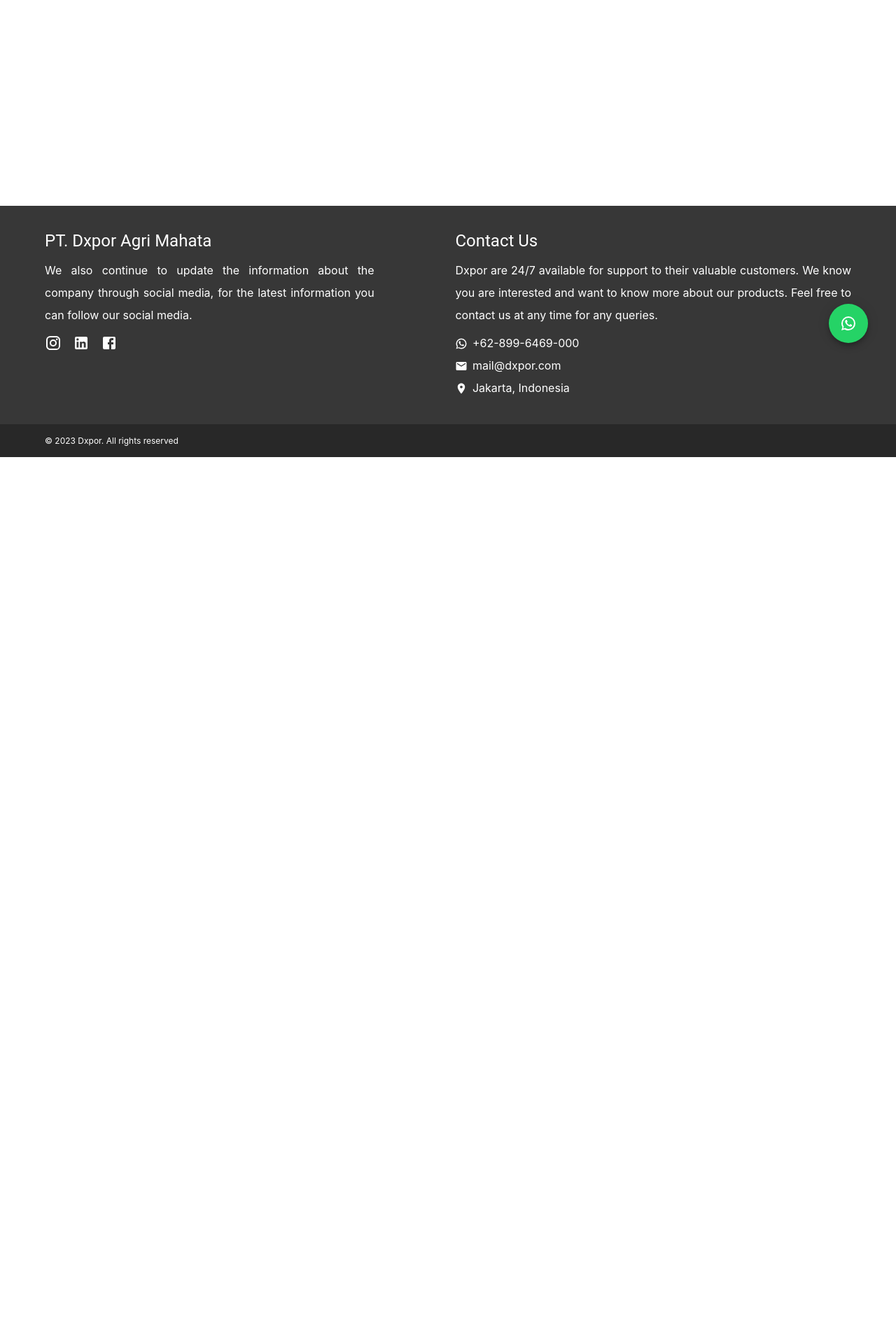
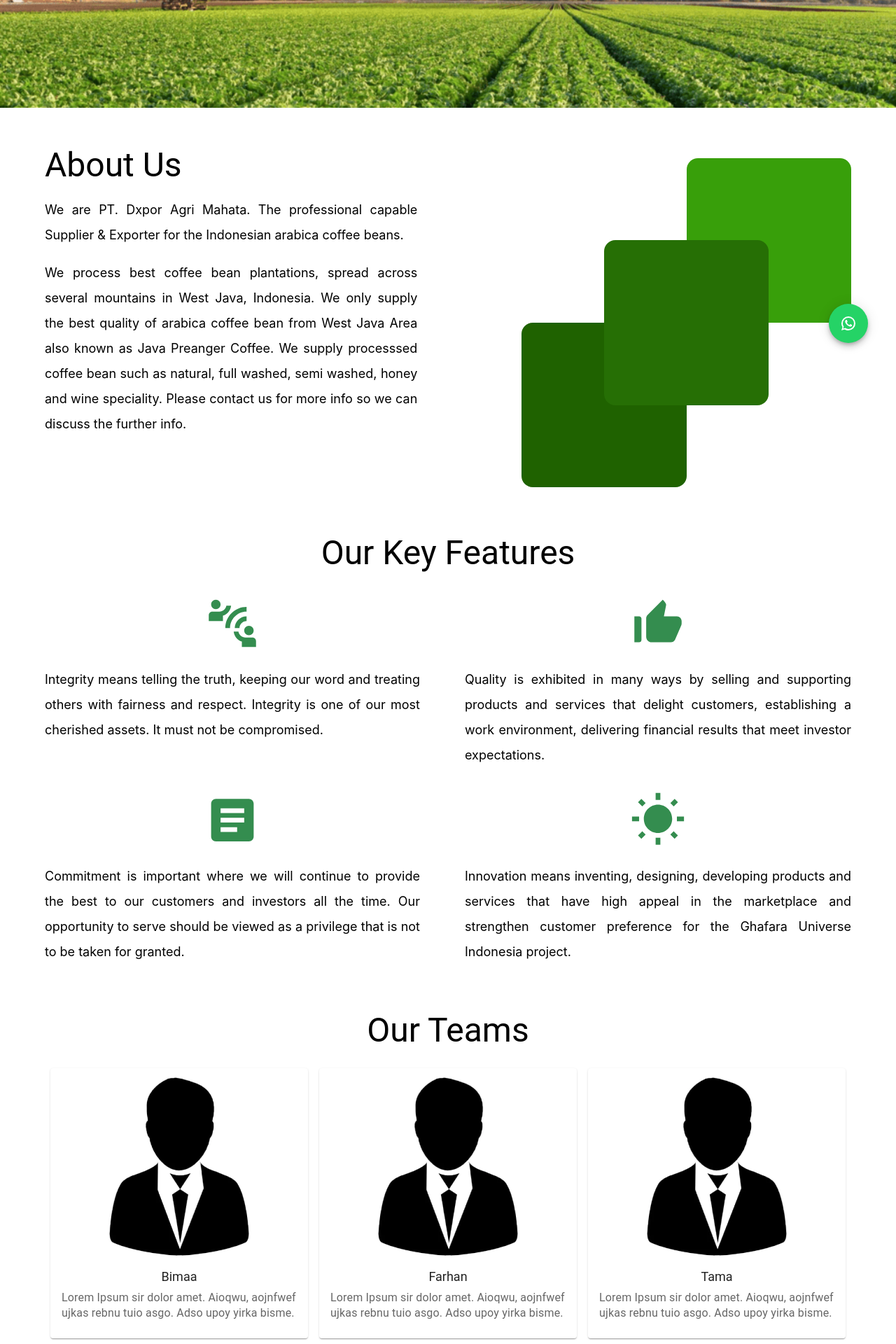
Before and after one commit to bimaaghafara/dxpor, a Next.js app: page / in a window 1280 px wide. Shown: the part 280-2200 px from the top of the page at 70% size. Before the commit the page ends 933 px from the top, so only its background shows below. Built offline with nearby package versions, Linux system fonts and the light colour scheme.

Commit message:
update homepage

```diff
--- /dev/null
+++ b/pages/about-us.tsx
@@ -0,0 +1,2 @@
+import AboutUsPage from 'src/pages/about-us';
+export default AboutUsPage;
--- /dev/null
+++ b/src/pages/about-us/components/about-us.tsx
@@ -0,0 +1,80 @@
+import Container from '@mui/material/Container';
+import Grid from '@mui/material/Grid';
+import Typography from '@mui/material/Typography';
+import Box from '@mui/material/Box';
+import { SxProps } from '@mui/material';
+
+type ISmallBox = {
+    sx: SxProps,
+    children?: React.ReactNode,
+}
+
+const SmallBox = ({
+    sx, children
+}: ISmallBox) => (
+    <Box
+        sx={{
+            width: '50%',
+            pb: '50%',
+            position: 'absolute',
+            borderRadius: '16px',
+            ...sx
+        }}
+    >
+        {children}
+    </Box>
+);
+
+const AboutUs = () => (
+    <Container maxWidth="lg">
+        <Grid container spacing={2} sx={{ pt: '54px' }}>
+            <Grid item xs={12} sm={7}>
+                <Box>
+                    <Typography variant="h3" sx={{ fontSize: {xs: '2rem', md: '3rem' }}} >About Us</Typography>
+                    <Box sx={{
+                        '& p': {
+                            textAlign: 'justify',
+                            xs: {
+                                fontSize: '12px',
+                                lineHeight: 2
+                            },
+                            md: {
+                                fontSize: '18px',
+                            }
+                        },
+                        pr: { xs: 0, md : '20%' }
+                    }}>
+                        <p>
+                            We are PT. Dxpor Agri Mahata. The professional capable Supplier & Exporter for the Indonesian arabica coffee beans.
+                        </p>
+                        <p>
+                            We process best coffee bean plantations, spread across several mountains in West Java, Indonesia. We only supply the best quality of arabica coffee bean from West Java Area also known as Java Preanger Coffee. We supply processsed coffee bean such as natural, full washed, semi washed, honey and wine speciality. Please contact us for more info so we can discuss the further info.
+                        </p>
+                    </Box>
+                </Box>
+            </Grid>
+            <Grid item xs={12} sm={5}>
+                <Box
+                    sx={{
+                        width: ['70%', '70%', '100%'],
+                        pb: ['70%', '70%', '100%'],
+                        position: 'relative',
+                        m: '18px auto'
+                    }}
+                >
+                    <SmallBox
+                        sx={{ background: '#1f6200', top: '50%' }}
+                    />
+                    <SmallBox
+                        sx={{ background: '#389f0a', left: '50%' }}
+                    />
+                    <SmallBox
+                        sx={{ background: '#266f05', top: '25%', left: '25%' }}
+                    />
+                </Box>
+            </Grid>
+        </Grid>
+    </Container>
+);
+
+export default AboutUs;
--- /dev/null
+++ b/src/pages/about-us/index.tsx
@@ -0,0 +1,15 @@
+import Layout from "src/components/layout";
+import AboutUs from "./components/about-us";
+import Box from "@mui/material/Box";
+
+const AboutUsPage = () => {
+    return (
+        <Layout>
+            <Box sx={{ mb: '48px' }}>
+                <AboutUs />
+            </Box>
+        </Layout>
+    );
+};
+
+export default AboutUsPage;
--- /dev/null
+++ b/src/pages/home/components/home-banner.tsx
@@ -0,0 +1,21 @@
+import Box from '@mui/material/Box';
+
+const HomeBanner = () => (
+    <Box
+        sx={{
+            margin: '0 -24px',
+            background: "url('/img/home-banner.png') center center",
+            backgroundSize: "cover",
+            pb: {
+                xs: '50%',
+                sm: '40%',
+                md: '30%'
+            },
+            '& img': {
+                width: '100%'
+            }
+        }}
+    />
+)
+
+export default HomeBanner;
--- /dev/null
+++ b/src/pages/home/components/key-features.tsx
@@ -0,0 +1,47 @@
+import ConnectWithoutContactIcon from '@mui/icons-material/ConnectWithoutContact';
+import ThumbUpAltIcon from '@mui/icons-material/ThumbUpAlt';
+import ArticleIcon from '@mui/icons-material/Article';
+import WbSunnyIcon from '@mui/icons-material/WbSunny';
+import Container from '@mui/material/Container';
+import Grid from '@mui/material/Grid';
+import Typography from '@mui/material/Typography';
+
+const KeyFeatures = () => (
+    <Container maxWidth="lg" sx={{ pt: '48px' }}>
+        <Typography variant="h3" sx={{ fontSize: {xs: '2rem', md: '3rem', textAlign: 'center' }}}> Our Key Features </Typography>
+        <Grid container spacing={2} sx={{
+            pt: '32px',
+            '& p': { lineHeight: 2, textAlign: 'justify', fontSize: ['12px', '12px', '18px'] },
+            '& .key-left': { pr: ['16px', '16px', '32px'] },
+            '& .key-right': { pl: ['16px', '16px', '32px'] },
+            '& svg': { fontSize: ['63px', '63px', '81px'], width: '100%', color: '#348D4F' }
+        }}>
+            <Grid item xs={12} sm={6} className="key-left">
+                <ConnectWithoutContactIcon />
+                <p>
+                    Integrity means telling the truth, keeping our word and treating others with fairness and respect. Integrity is one of our most cherished assets. It must not be compromised.
+                </p>
+            </Grid>
+            <Grid item xs={12} sm={6} className="key-right">
+                <ThumbUpAltIcon />
+                <p>
+                    Quality is exhibited in many ways by selling and supporting products and services that delight customers, establishing a work environment, delivering financial results that meet investor expectations.
+                </p>
+            </Grid>
+            <Grid item xs={12} sm={6} className="key-left">
+                <ArticleIcon />
+                <p>
+                    Commitment is important where we will continue to provide the best to our customers and investors all the time. Our opportunity to serve should be viewed as a privilege that is not to be taken for granted.
+                </p>
+            </Grid>
+            <Grid item xs={12} sm={6} className="key-right">
+                <WbSunnyIcon />
+                <p>
+                Innovation means inventing, designing, developing products and services that have high appeal in the marketplace and strengthen customer preference for the Ghafara Universe Indonesia project.
+                </p>
+            </Grid>
+        </Grid>
+    </Container>
+);
+
+export default KeyFeatures;
--- /dev/null
+++ b/src/pages/home/components/team.tsx
@@ -0,0 +1,97 @@
+import Container from '@mui/material/Container';
+import Typography from '@mui/material/Typography';
+import Card from '@mui/material/Card';
+import CardActions from '@mui/material/CardActions';
+import CardContent from '@mui/material/CardContent';
+import CardMedia from '@mui/material/CardMedia';
+import IconButton from '@mui/material/IconButton';
+import InstagramIcon from '@mui/icons-material/Instagram';
+import FacebookIcon from '@mui/icons-material/Facebook';
+import LinkedInIcon from '@mui/icons-material/LinkedIn';
+import Box from '@mui/material/Box';
+
+type ICardPerson = {
+  name?: string;
+  img?: string;
+  desc?: string;
+  // fb?: string;
+  // linkedin?: string;
+  // ig?: string;
+}
+
+const CardPerson = ({
+  name="Full Name",
+  img="/img/person.png",
+  desc="Lorem Ipsum sir dolor amet. Aioqwu, aojnfwef ujkas rebnu tuio asgo. Adso upoy yirka bisme.",
+  // fb,
+  // linkedin,
+  // ig,
+}: ICardPerson) => (
+  <Box sx={{ p: ['2px 4px', '2px 8px'] }}>
+      <Card sx={{ m: 'auto' }}>
+          <CardMedia
+              component="img"
+              alt="green iguana"
+              height="240"
+              image={img}
+              sx={{
+                pt: '12px',
+                height: ['90px', '140px', '270px' ]
+              }}
+          />
+          <CardContent sx={{
+            p: { xs: '8px', sm: '12px', md: '16px' }
+          }}>
+              <Typography
+                gutterBottom
+                variant="h5"
+                component="div"
+                sx={{
+                  fontSize: { xs: '12px', sm: '14px', md: '18px' },
+                  textAlign: 'center',
+                }}
+              >
+                  {name}
+              </Typography>
+              <Typography
+                variant="body2"
+                color="text.secondary"
+                sx={{
+                  fontSize: { xs: '10px', sm: '12px', md: '16px' }
+                }}
+              >
+                  {desc}
+              </Typography>
+          </CardContent>
+          {/* <CardActions sx={{
+              textAlign: 'center',
+              display: 'block',
+              '& button': { display: 'inline' }
+          }}>
+              <IconButton size="small"><LinkedInIcon /></IconButton>
+              <IconButton size="small"><InstagramIcon /></IconButton>
+              <IconButton size="small"><FacebookIcon /></IconButton>
+          </CardActions> */}
+      </Card>
+  </Box>
+);
+
+const Team = () => {
+  return (
+    <Container maxWidth="lg" sx={{ pt: '48px', mb: '60px' }}>
+      <Typography variant="h3" sx={{
+          marginBottom: '24px',
+          fontSize: {xs: '2rem', md: '3rem', textAlign: 'center' }
+      }}>
+          Our Teams
+      </Typography>
+      <Box sx={{ display: 'flex' }}>
+          <CardPerson name="Bimaa" />
+          <CardPerson name="Farhan" />
+          <CardPerson name="Tama" />
+      </Box>
+    </Container>
+  );
+}
+
+export default Team;
--- a/src/pages/home/index.tsx
+++ b/src/pages/home/index.tsx
@@ -1,11 +1,18 @@
 
 // components
 import Layout from "src/components/layout";
+import HomeBanner from "./components/home-banner";
+import AboutUs from "src/pages/about-us/components/about-us";
+import KeyFeatures from "./components/key-features";
+import Team from "./components/team";
 
 export default function Home() {
   return (
     <Layout maxWidth={false}>
-      <div style={{ padding: '20px 0 470px 0'}}>Homepage</div>
+      <HomeBanner />
+      <AboutUs />
+      <KeyFeatures />
+      <Team />
     </Layout>
   );
 }
```
Also changed, not shown: public/img/home-banner.png (added), public/img/person.png (added).
